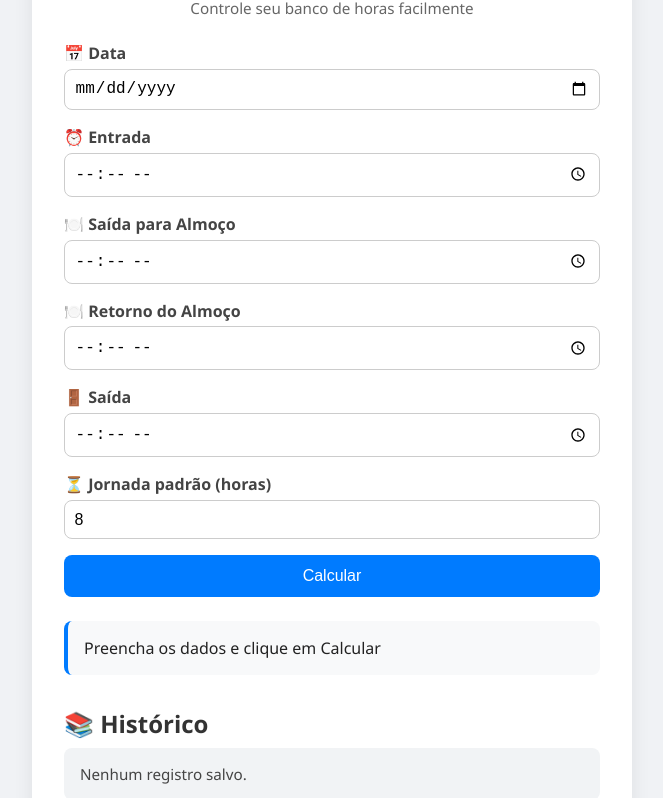
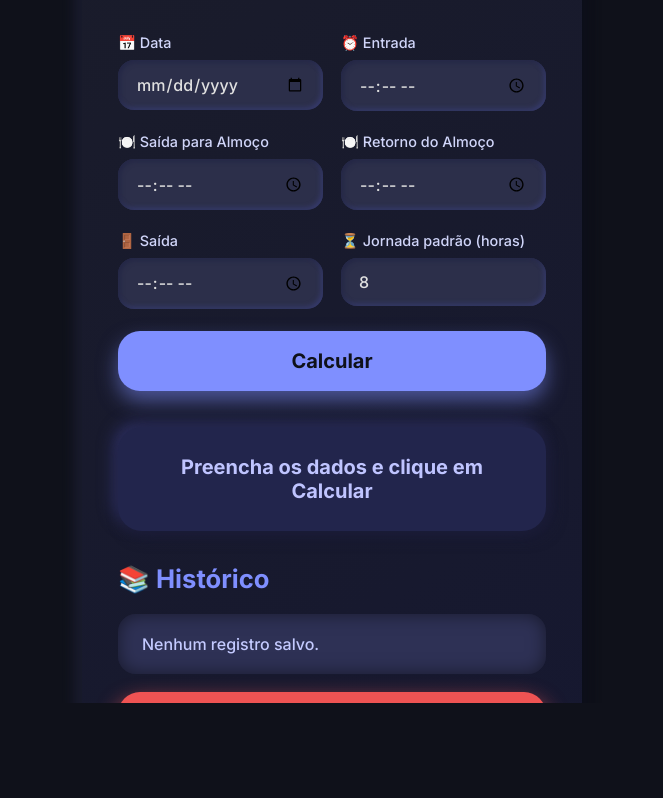
Before and after one commit to samuu71/Calculadora-de-Horas, a plain HTML site: page index.html in a window 1280 px wide. Shown: the part 97-895 px from the top of the page, without its empty margins (308-971 px from the left). After the commit the page ends 800 px from the top, so only its background shows below. Drawn offline with Linux system fonts and the light colour scheme.

Commit message:
Update style.css

```diff
--- a/style.css
+++ b/style.css
@@ -1,46 +1,71 @@
-/* Reset básico */
+@import url('https://fonts.googleapis.com/css2?family=Inter:wght@300;500;700&display=swap');
+
 * {
   margin: 0;
   padding: 0;
   box-sizing: border-box;
+  font-family: 'Inter', sans-serif;
+}
+
+html, body {
+  height: 100%;
+  min-height: 100vh;
+  background-color: #0f111a;
+  color: #e0e0e0;
+  display: flex;
+  justify-content: center;
+  align-items: center;
+  padding: 20px;
+  overflow-y: auto;
+  -webkit-font-smoothing: antialiased;
+  -moz-osx-font-smoothing: grayscale;
 }
 
 body {
-  font-family: "Segoe UI", Tahoma, Geneva, Verdana, sans-serif;
-  background-color: #f0f2f5;
-  color: #333;
-  padding: 1rem;
+  user-select: none;
 }
 
 .container {
-  max-width: 600px;
-  margin: 0 auto;
-  background-color: #ffffff;
-  padding: 2rem;
-  border-radius: 12px;
-  box-shadow: 0 8px 20px rgba(0, 0, 0, 0.08);
+  background: linear-gradient(145deg, #1a1c2a, #161830);
+  padding: 48px 36px;
+  border-radius: 24px;
+  width: 100%;
+  max-width: 500px;
+  box-shadow:
+    5px 5px 15px #0b0d17,
+    -5px -5px 15px #22243b;
+  display: flex;
+  flex-direction: column;
+  align-items: center;
 }
 
 header {
   text-align: center;
-  margin-bottom: 1.5rem;
+  margin-bottom: 36px;
+  width: 100%;
 }
 
-h1 {
-  font-size: 1.8rem;
-  color: #222;
+header h1 {
+  font-weight: 700;
+  font-size: 2.8rem;
+  color: #a5b4fc;
+  user-select: text;
 }
 
 .subtitle {
-  color: #666;
-  font-size: 0.95rem;
-  margin-top: 0.5rem;
+  font-weight: 300;
+  font-size: 1.2rem;
+  color: #7a84c6;
+  margin-top: 6px;
+  user-select: text;
 }
 
 form {
-  display: flex;
-  flex-direction: column;
-  gap: 1rem;
+  width: 100%;
+  display: grid;
+  grid-template-columns: repeat(auto-fit, minmax(180px, 1fr));
+  gap: 22px 18px;
+  margin-bottom: 36px;
 }
 
 .input-group {
@@ -49,97 +74,175 @@ form {
 }
 
 label {
-  margin-bottom: 0.3rem;
-  font-weight: 600;
-  color: #444;
+  font-weight: 500;
+  margin-bottom: 8px;
+  color: #d0d5f9;
+  font-size: 0.9rem;
+  user-select: text;
 }
 
-input {
-  padding: 0.6rem;
-  border: 1px solid #ccc;
-  border-radius: 8px;
+input[type="time"],
+input[type="number"],
+input[type="date"] {
+  background: #2c2f4a;
+  border: none;
+  border-radius: 16px;
+  padding: 14px 18px;
   font-size: 1rem;
-  transition: border-color 0.3s ease;
+  color: #e0e0e0;
+  box-shadow:
+    inset 2px 2px 5px #232645,
+    inset -2px -2px 5px #383d70;
+  transition: box-shadow 0.3s ease, background-color 0.3s ease;
+  user-select: text;
 }
 
-input:focus {
+input[type="time"]:focus,
+input[type="number"]:focus,
+input[type="date"]:focus {
   outline: none;
-  border-color: #007bff;
+  background-color: #383f7c;
+  box-shadow:
+    0 0 8px 3px #7f8fff,
+    inset 1px 1px 5px #1f2250;
 }
 
-.btn-primary,
-.btn-danger {
-  padding: 0.75rem;
-  font-size: 1rem;
+form button.btn-primary {
+  grid-column: 1 / -1;
+  background-color: #7f8fff;
+  color: #0f111a;
+  padding: 18px 0;
+  border-radius: 22px;
   border: none;
-  border-radius: 8px;
+  font-weight: 700;
+  font-size: 1.25rem;
   cursor: pointer;
-  transition: background 0.3s ease, transform 0.1s ease;
+  transition: background-color 0.3s ease, box-shadow 0.3s ease;
+  user-select: none;
+  box-shadow:
+    0 10px 20px rgba(127, 143, 255, 0.5);
 }
 
-.btn-primary {
-  background-color: #007bff;
-  color: #fff;
+form button.btn-primary:hover {
+  background-color: #5f6fe6;
+  box-shadow:
+    0 14px 28px rgba(95, 111, 230, 0.7);
 }
 
-.btn-primary:hover {
-  background-color: #0056b3;
-  transform: scale(1.02);
+.card {
+  background: #22254c;
+  border-radius: 24px;
+  padding: 28px 32px;
+  width: 100%;
+  box-shadow:
+    5px 5px 15px #1a1b36,
+    -5px -5px 15px #2d2f60;
+  color: #bfc4ff;
+  font-weight: 600;
+  font-size: 1.25rem;
+  min-height: 100px;
+  display: flex;
+  align-items: center;
+  justify-content: center;
+  user-select: text;
+  text-align: center;
+}
+
+.historico-section {
+  width: 100%;
+  margin-top: 32px;
+  user-select: none;
+}
+
+.historico-section h2 {
+  color: #7f8fff;
+  margin-bottom: 20px;
+  font-weight: 700;
+  font-size: 1.6rem;
+  user-select: text;
+}
+
+#historico {
+  max-height: 280px;
+  overflow-y: auto;
+  background: #2e3155;
+  border-radius: 18px;
+  padding: 20px 24px;
+  box-shadow: inset 0 0 18px rgba(0, 0, 0, 0.5);
+  color: #c4caff;
+  font-size: 1rem;
+  font-weight: 500;
+}
+
+#historico div {
+  margin-bottom: 18px;
+  padding-bottom: 12px;
+  border-bottom: 1px solid #454a8f;
+  user-select: text;
+}
+
+#historico div:last-child {
+  border-bottom: none;
 }
 
 .btn-danger {
-  background-color: #dc3545;
-  color: #fff;
-  margin-top: 1rem;
+  width: 100%;
+  margin-top: 18px;
+  background-color: #ef5353;
+  padding: 16px 0;
+  border: none;
+  border-radius: 22px;
+  font-size: 1.15rem;
+  font-weight: 700;
+  cursor: pointer;
+  color: white;
+  transition: background-color 0.3s ease, box-shadow 0.3s ease;
+  user-select: none;
+  box-shadow: 0 10px 22px #ef5353;
 }
 
 .btn-danger:hover {
-  background-color: #a71d2a;
-  transform: scale(1.02);
+  background-color: #cc3b3b;
+  box-shadow: 0 14px 28px #cc3b3b;
 }
 
-.card {
-  margin-top: 1.5rem;
-  padding: 1rem;
-  background-color: #f8f9fa;
-  border-left: 4px solid #007bff;
-  border-radius: 8px;
-  font-size: 1rem;
-  color: #222;
-}
-
-.historico-section {
-  margin-top: 2rem;
-}
-
-#historico {
-  background-color: #f1f3f5;
-  border-radius: 8px;
-  padding: 1rem;
-  margin-top: 0.5rem;
-  min-height: 50px;
-  font-size: 0.95rem;
-  color: #444;
-}
-
-/* Responsividade */
 @media (max-width: 600px) {
   .container {
-    padding: 1rem;
+    padding: 28px 20px;
+    border-radius: 16px;
   }
 
-  h1 {
-    font-size: 1.5rem;
+  form {
+    grid-template-columns: 1fr !important;
   }
 
-  .card,
-  #historico {
+  header h1 {
+    font-size: 1.8rem;
+  }
+
+  .subtitle {
+    font-size: 1rem;
+  }
+
+  .card {
+    font-size: 1.1rem;
+    padding: 20px;
+  }
+
+  .historico-section h2 {
+    font-size: 1.2rem;
+  }
+
+  form button.btn-primary,
+  .btn-danger {
+    font-size: 1rem;
+    padding: 14px 0;
+  }
+
+  input[type="time"],
+  input[type="number"],
+  input[type="date"] {
+    padding: 12px 14px;
     font-size: 0.95rem;
   }
-
-  input,
-  .btn-primary,
-  .btn-danger {
-    font-size: 1rem;
-  }
 }
```
